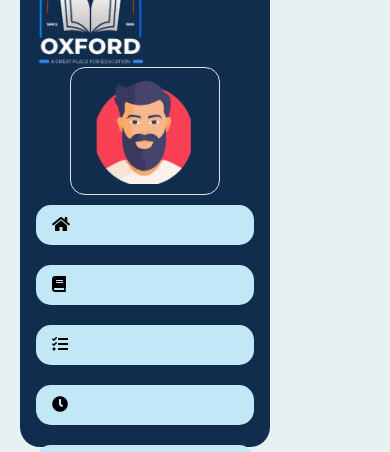
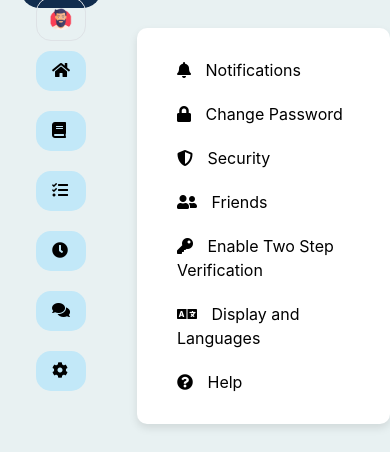
Before and after one commit to adigun12-tech/sch0, a plain HTML site: page setting.html in a window 390 px wide. Shown: the part 96-548 px from the top of the page. Drawn offline with nearby package versions, Linux system fonts and the light colour scheme.

Commit message:
Update setting.html

```diff
--- a/setting.html
+++ b/setting.html
@@ -139,9 +139,10 @@
         }
 
        }
-       @media (max-width:1400px) {
+
+         @media (max-width:992px) {
         body {
-            display: block;
+            display: flex;
             /* min-height: 100vh; */
             width: 90%;
             background-color: #E8F1F2;
@@ -152,7 +153,7 @@
             background-color: #112D4E;
             color: white;
             padding-top: 20px;
-            height: 10%;
+            height: 62vh;
             margin: 20px;
             border-radius: 20px;
         }
@@ -167,9 +168,9 @@
         }
 
        }
-         @media (max-width:992px) {
+         @media (max-width:1400px) {
         body {
-            display: block;
+            display: flex;
             /* min-height: 100vh; */
             width: 90%;
             background-color: #E8F1F2;
@@ -180,7 +181,7 @@
             background-color: #112D4E;
             color: white;
             padding-top: 20px;
-            height: 62vh;
+            height: 10%;
             margin: 20px;
             border-radius: 20px;
         }
```
